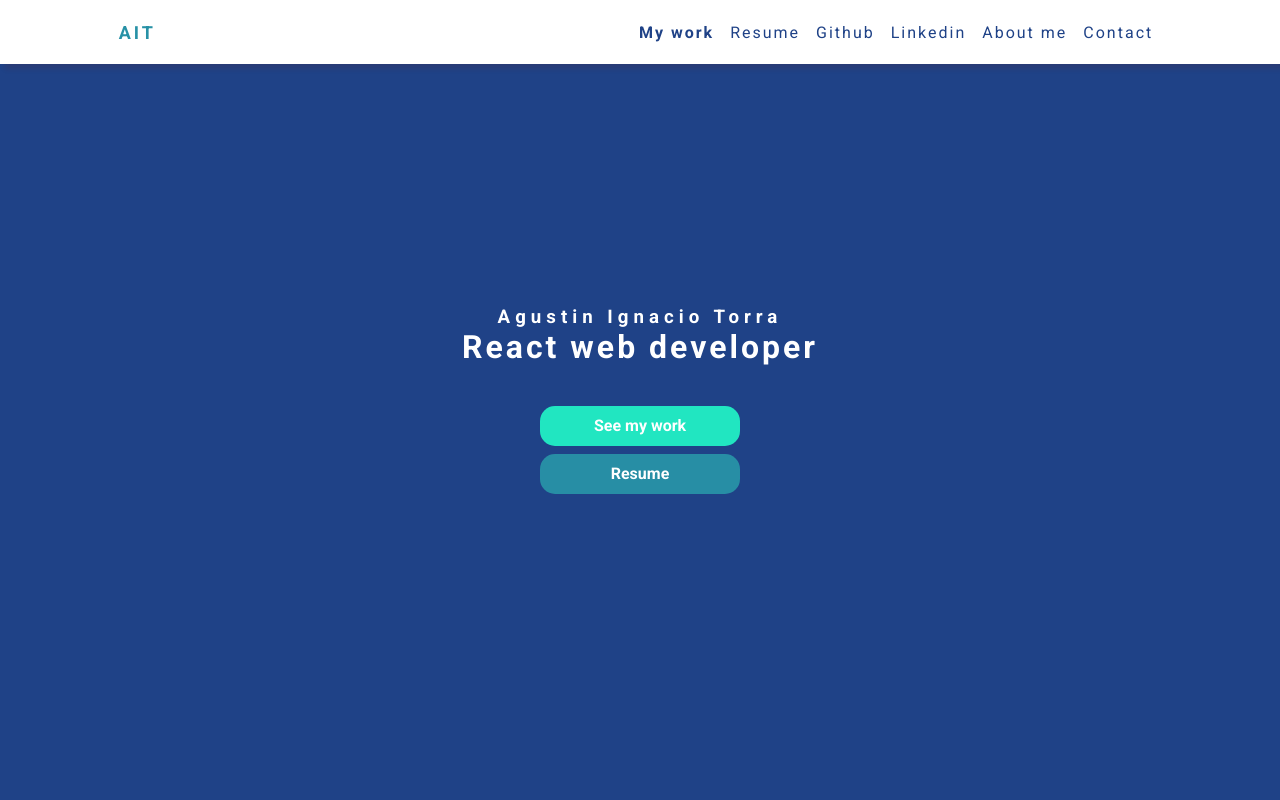
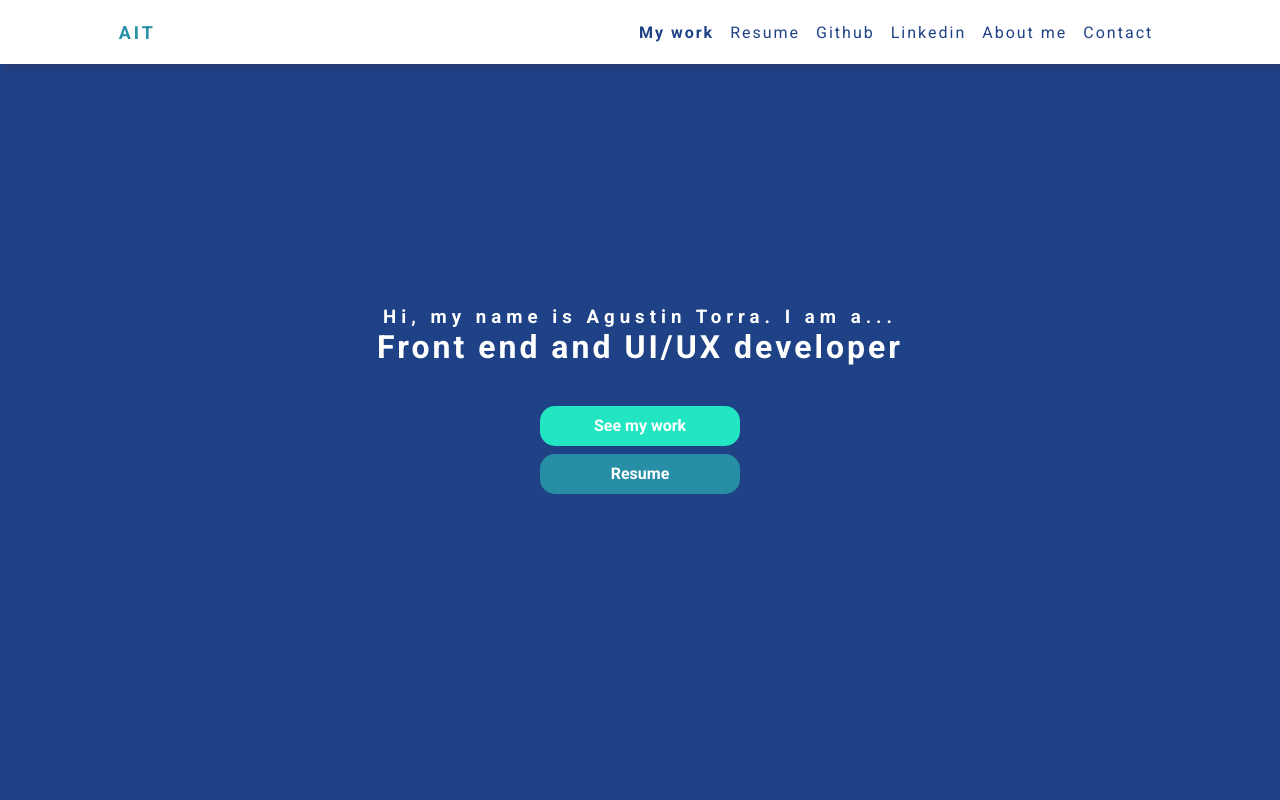
Before and after one commit to torraagus/portfolio, a React (Create React App) app: page / in a window 1280 px wide. Shown: the top 800 px of the page. Built offline with nearby package versions, Linux system fonts and the light colour scheme; no server answers.

Commit message:
Change Name and Rol tags content

```diff
--- a/src/components/main/MainSection.js
+++ b/src/components/main/MainSection.js
@@ -17,8 +17,8 @@ export const MainSection = () => {
 				/>
 			</MyModal>
 			<Main>
-				<Name>Agustin Ignacio Torra</Name>
-				<Rol>React web developer</Rol>
+				<Name>Hi, my name is Agustin Torra. I am a...</Name>
+				<Rol>Front end and UI/UX developer</Rol>
 				<Button href="#my-work">See my work</Button>
 				<ResumeBtn onClick={() => openModal()}>Resume</ResumeBtn>
 			</Main>
```
